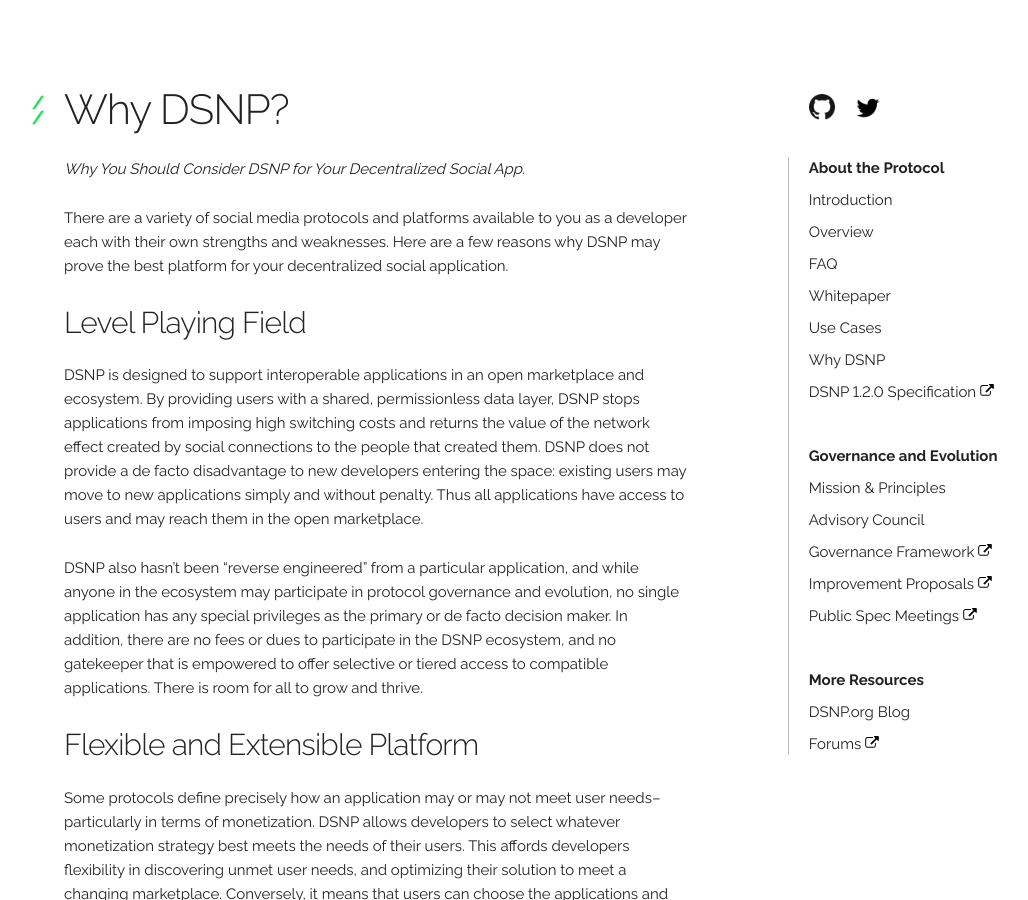
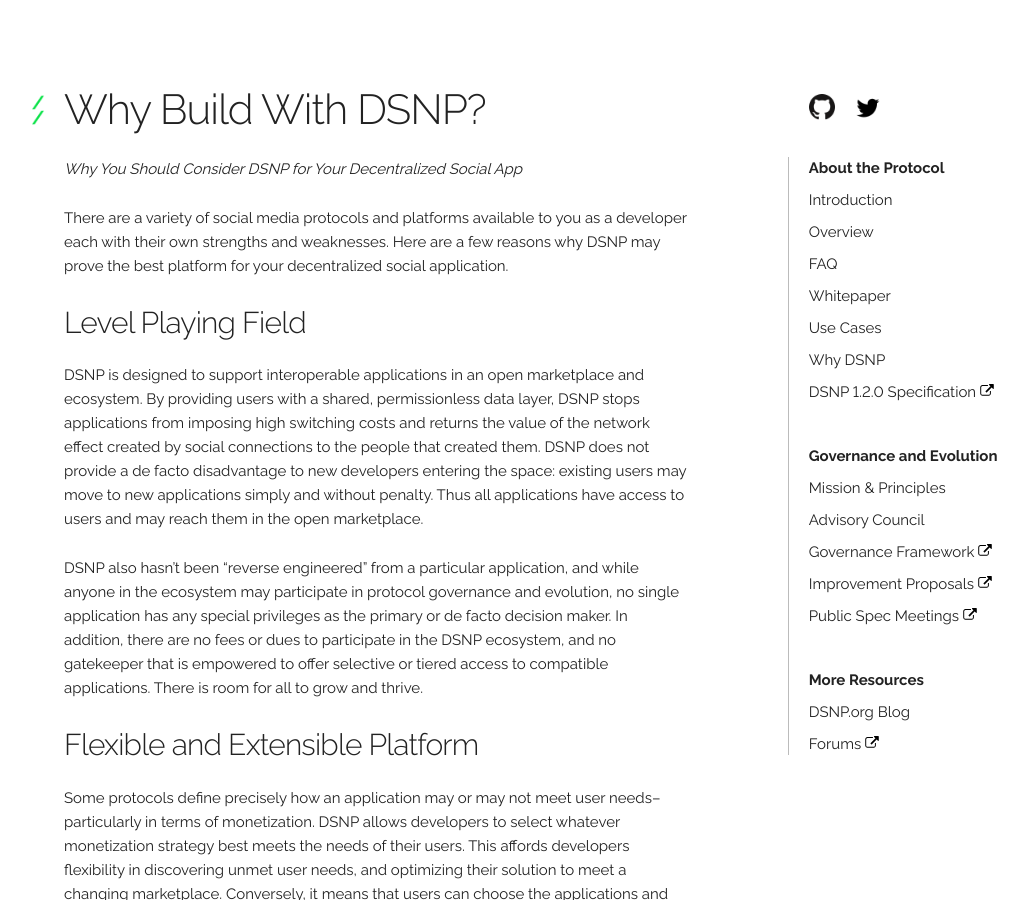
Before and after one commit to DSNP-org/dsnp-web, a Jekyll site: the page built from about/why-dsnp.md, in a window 1280 px wide and 900 px high. Shown: the whole window, without its empty margins (128-1156 px from the left). Built offline with Jekyll 4.4.1, drawn with Linux system fonts in a browser that asks for light colours; comment, search, counter and statistics services are not loaded.

Commit message:
Update why-dsnp.md

```diff
--- a/about/why-dsnp.md
+++ b/about/why-dsnp.md
@@ -1,10 +1,10 @@
 ---
 layout: default
-title: Why DSNP?
+title: Why Build With DSNP?
 ---
-## Why DSNP?
+## Why Build With DSNP?
 
-_Why You Should Consider DSNP for Your Decentralized Social App._
+_Why You Should Consider DSNP for Your Decentralized Social App_
 
 There are a variety of social media protocols and platforms available to you as a developer each with their own strengths and weaknesses.  Here are a few reasons why DSNP may prove the best platform for your decentralized social application.
 
@@ -37,9 +37,3 @@
 #### Welcoming Developer Community
 
 A thriving community has grown to support DSNP and the many applications and services using the protocol. This includes forums, open source code repositories, and monthly open meetings where DSNP developers and community members solicit feedback, contributions, and suggestions and keep everyone up to date on the evolution of the protocol and ecosystem. In addition, Project Liberty Institute has convened an experienced and high-profile panel of DSNP Advisors, drawn from industry and academia, who meet regularly to work through various aspects of the protocol including ethics, use cases, specifications, governance and the growth of the ecosystem. Researchers at prestigious institutions including Harvard University, Stanford University and MIT are actively engaging with DSNP and exploring intersections with work in areas as diverse as social sciences, economics, computer science, and communications theory.  Any interested developers are encouraged to participate in the DSNP community by reviewing the mission and principles and joining open forums online and live discussions like the DSNP monthly specification call.
-
-
-
-
-
----
```
